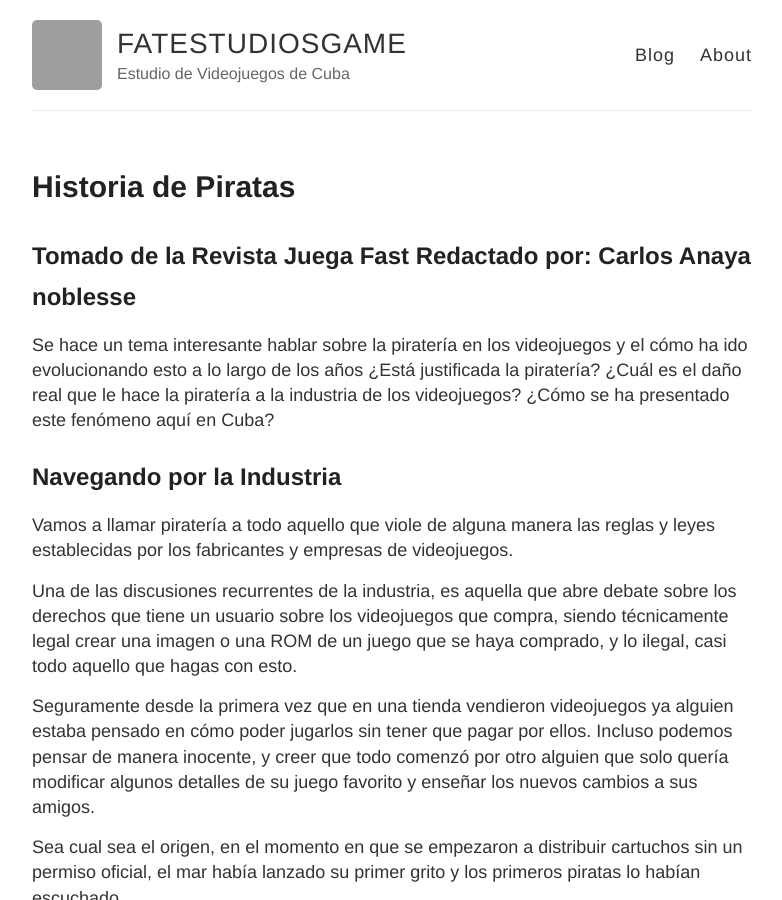
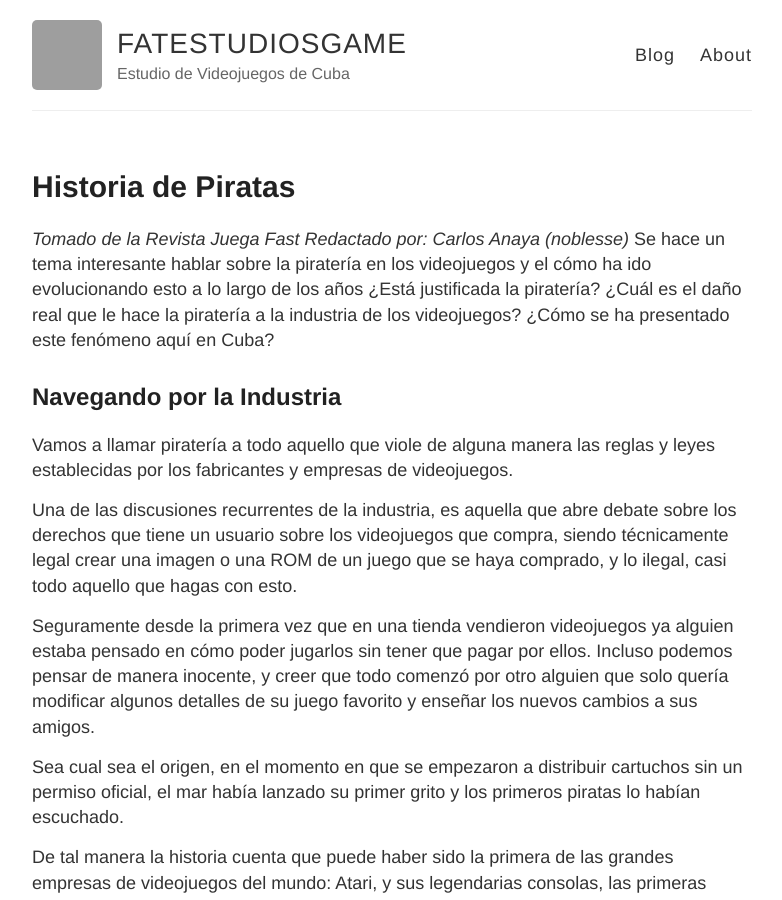
Before and after one commit to fatestudiosgame/fatestudiosgame.github.io, a Jekyll site: the page built from _posts/2022-9-1-Historia-de-Piratas.md, in a window 1280 px wide and 900 px high. Shown: the whole window, without its empty margins (248-1030 px from the left). Built offline with Jekyll 4.4.1, drawn with Linux system fonts in a browser that asks for light colours; grey boxes are pictures that could not be loaded.

```diff
--- a/_posts/2022-9-1-Historia-de-Piratas.md
+++ b/_posts/2022-9-1-Historia-de-Piratas.md
@@ -2,7 +2,7 @@
 layout: post
 title: Historia de Piratas
 ---
-## Tomado de la Revista Juega Fast Redactado por: Carlos Anaya noblesse
+*Tomado de la Revista Juega Fast Redactado por: Carlos Anaya (noblesse)*
 Se hace un tema interesante hablar sobre la piratería en los videojuegos y el cómo ha ido evolucionando esto a lo largo de los años ¿Está justificada la piratería? ¿Cuál es el daño real que le hace la piratería a la industria de los videojuegos? ¿Cómo se ha presentado este fenómeno aquí en Cuba?
 
 ## Navegando por la Industria
```
